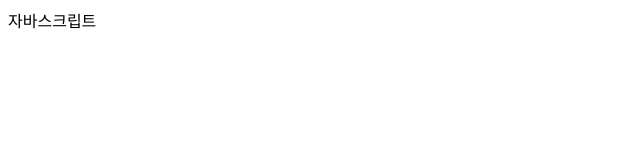
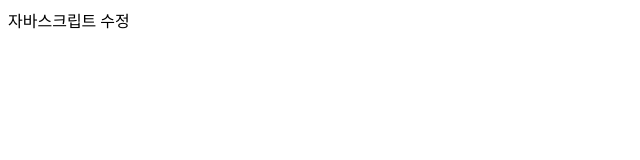
Before and after one commit to pnumin/K-digital-2023-2, a plain HTML site: page index.html in a window 1280 px wide. Shown: the full height of the page, 0-640 px from the left. Drawn offline with Linux system fonts and the light colour scheme.

Commit message:
vscode 수정1

```diff
--- a/index.html
+++ b/index.html
@@ -6,6 +6,6 @@
     <title>자바스크립트</title>
 </head>
 <body>
-    자바스크립트
+    자바스크립트 수정
 </body>
 </html>
```
